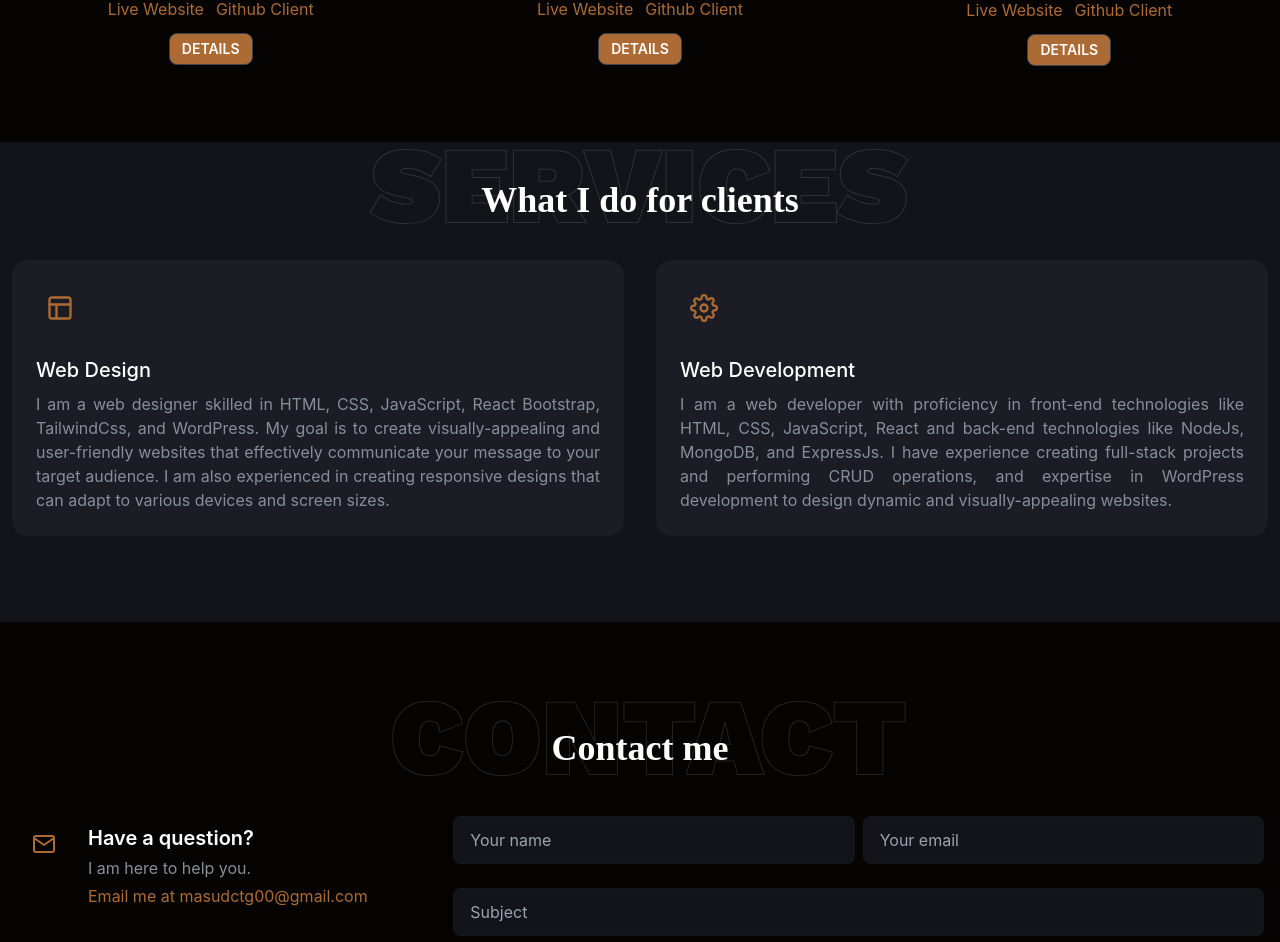
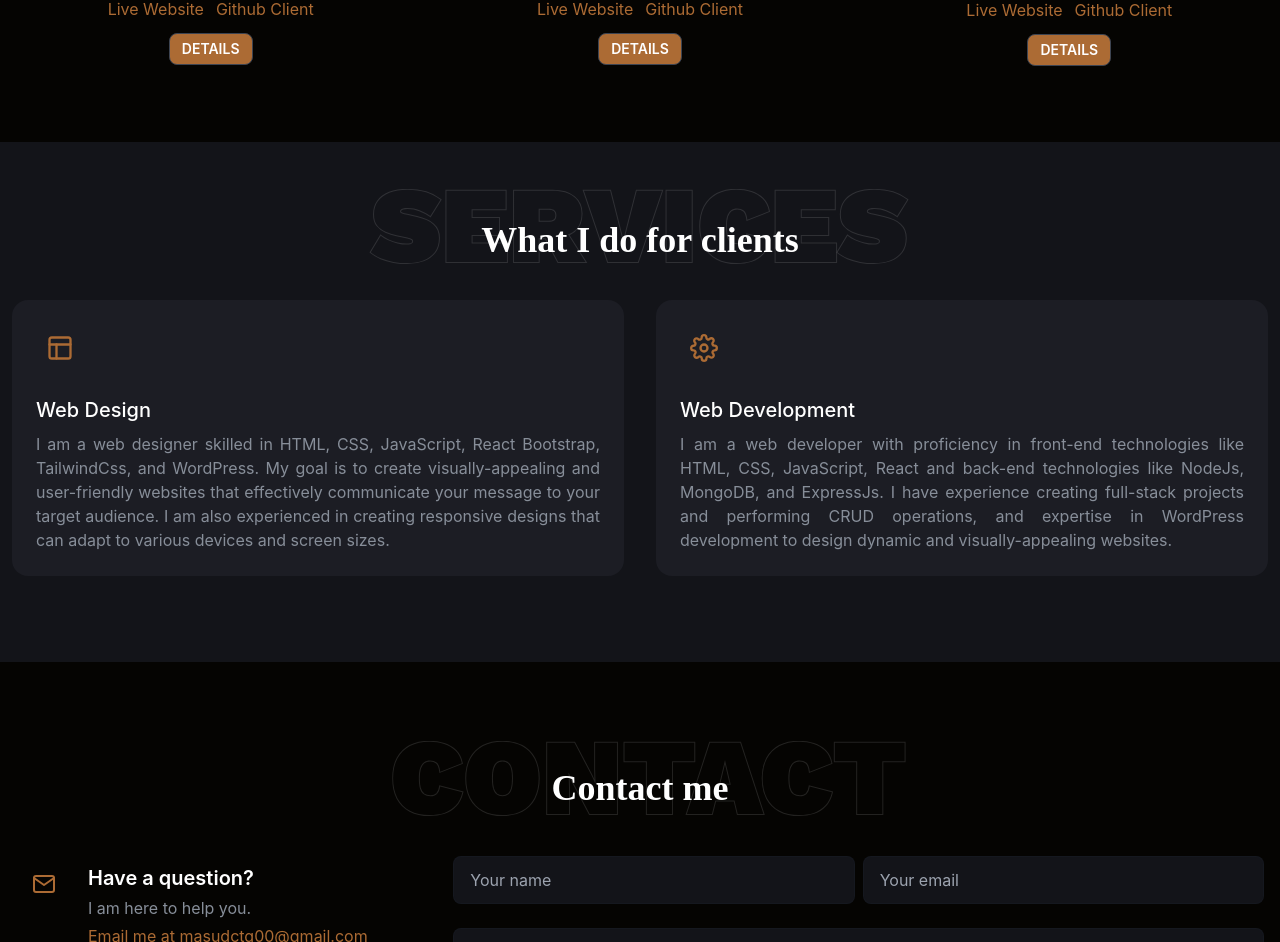
Before and after one commit to abdullah-masud/My-Portfolio, a React (Create React App) app: page / in a window 1280 px wide. Shown: the part 2434-3376 px from the top of the page. Built offline with nearby package versions, Linux system fonts and the light colour scheme.

Commit message:
services section changed

```diff
--- a/src/Pages/Home/Services.js
+++ b/src/Pages/Home/Services.js
@@ -5,7 +5,7 @@ import {
 
 const Services = () => {
     return (
-        <section id='services' className='section bg-tertiary'>
+        <section id='services' className='section bg-tertiary pt-10'>
             <div className='container max-w-7xl mx-auto lg:h-[60vh] flex flex-col justify-center px-3 lg:pb-12 pb-12'>
                 <div className='flex flex-col items-center text-center'>
                     <h2 className='section-title before:content-services relative before:absolute before:opacity-40 before:-top-[2rem] before:-left-28 before:hidden before:lg:block mb-10 text-white font-primary text-4xl font-semibold lg:mt-0 mt-12'>
```
